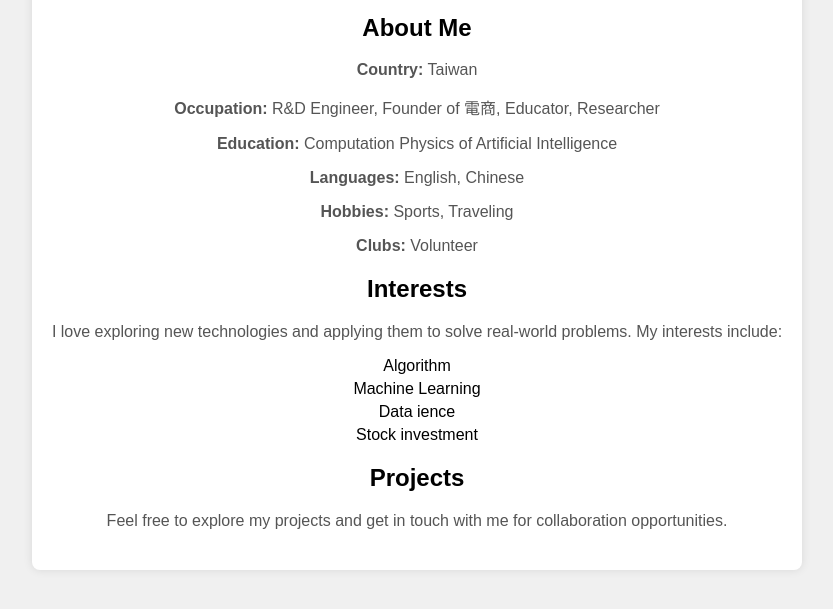
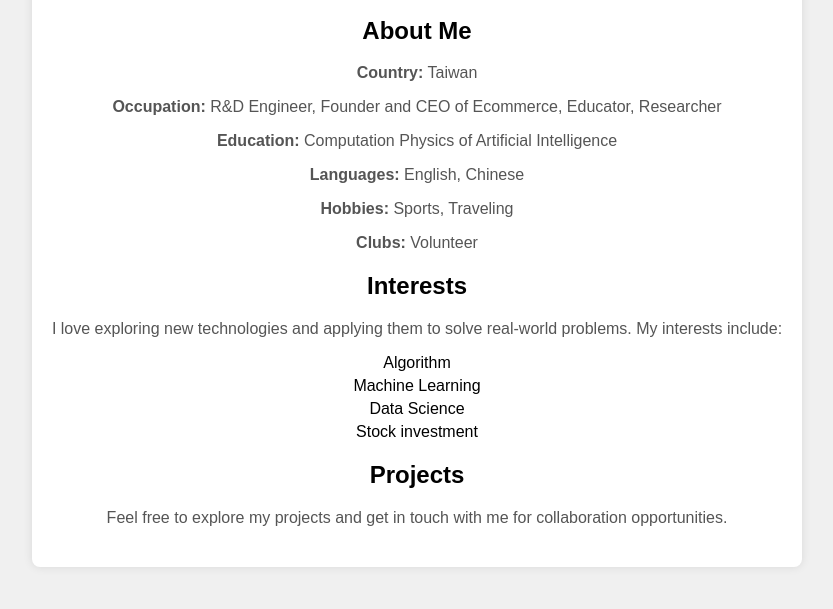
Before and after one commit to Kuan-Ru-Chiou/Kuan-Ru-Chiou.github.io, a plain HTML site: page index.html in a window 1280 px wide. Shown: the part 177-786 px from the top of the page, without its empty margins (223-1056 px from the left). Drawn offline with Linux system fonts and the light colour scheme.

Commit message:
Update index.html
test99

```diff
--- a/index.html
+++ b/index.html
@@ -47,7 +47,7 @@
         <div class="info">
             <h2>About Me</h2>
             <p><strong>Country:</strong> Taiwan</p>
-            <p><strong>Occupation:</strong> R&D Engineer, Founder of 電商, Educator, Researcher</p>
+            <p><strong>Occupation:</strong> R&D Engineer, Founder and CEO of Ecommerce, Educator, Researcher</p>
             <p><strong>Education:</strong> Computation Physics of Artificial Intelligence</p>
             <p><strong>Languages:</strong> English, Chinese</p>
             <p><strong>Hobbies:</strong> Sports, Traveling</p>
@@ -59,8 +59,8 @@
             <ul>
                 <li>Algorithm</li>
                 <li>Machine Learning</li>
-                <li>Data ience</li>
-                <li>Stock investment</Scli>
+                <li>Data Science</li>
+                <li>Stock investment</li>
             </ul>
         </div>
         <div class="info">
```
